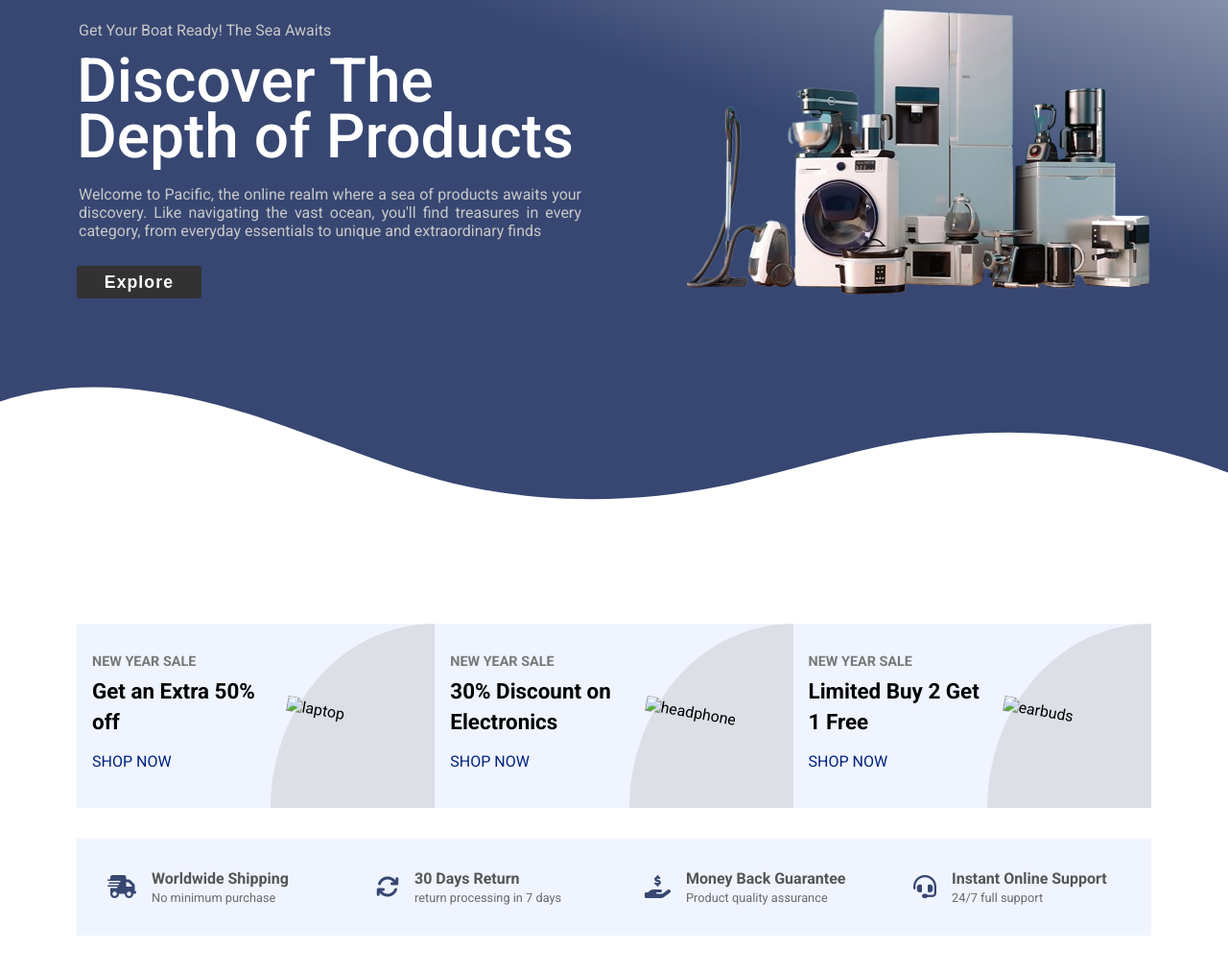
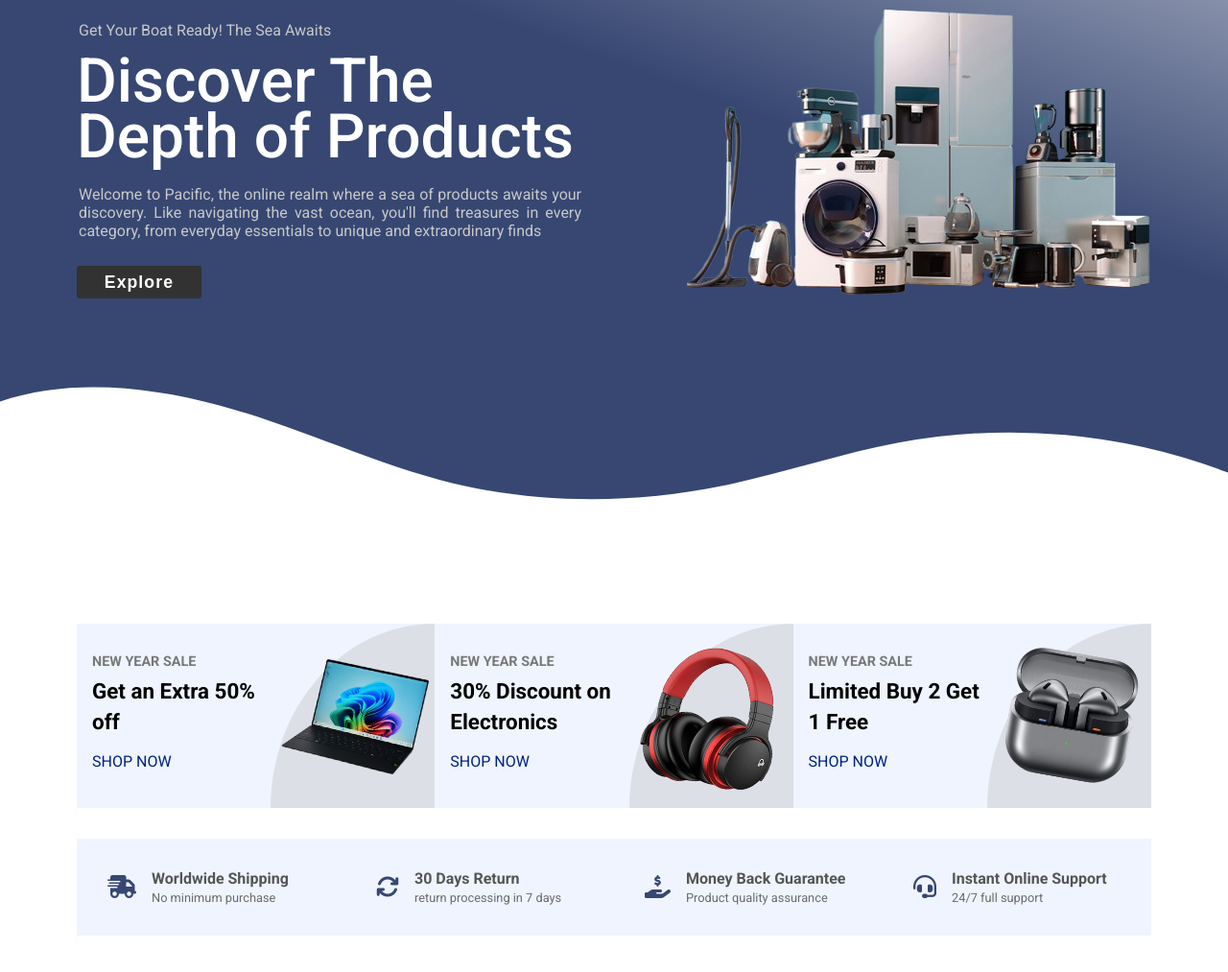
Before and after one commit to Faraz-Ali-1/Pacific, a website built with Vite: page index.html in a window 1280 px wide. Shown: the part 197-1210 px from the top of the page at 96% size. Built offline with nearby package versions, Linux system fonts and the light colour scheme; files whose address does not match are found by name; a web font is replaced by a local one.

Commit message:
Fix image source paths in index.html

```diff
--- a/index.html
+++ b/index.html
@@ -109,7 +109,7 @@
             <a href="#">SHOP NOW</a>
           </div>
           <div class="sale-right">
-            <img src="public/laptop 2.png" class="laptop" alt="laptop">
+            <img src="public/laptop-2.png" class="laptop" alt="laptop">
           </div>
         </div>
 
@@ -120,7 +120,7 @@
             <a href="#">SHOP NOW</a>
           </div>
           <div class="sale-right">
-            <img src="public/hdphones 2.png" class="hdphone" alt="headphone">
+            <img src="public/hdphones-2.png" class="hdphone" alt="headphone">
           </div>
         </div>
 
@@ -131,7 +131,7 @@
             <a href="#">SHOP NOW</a>
           </div>
           <div class="sale-right">
-            <img src="public/earbuds blk 2.png" class="earbuds" alt="earbuds">
+            <img src="public/earbuds-blk-2.png" class="earbuds" alt="earbuds">
           </div>
         </div>
       </div>
```
